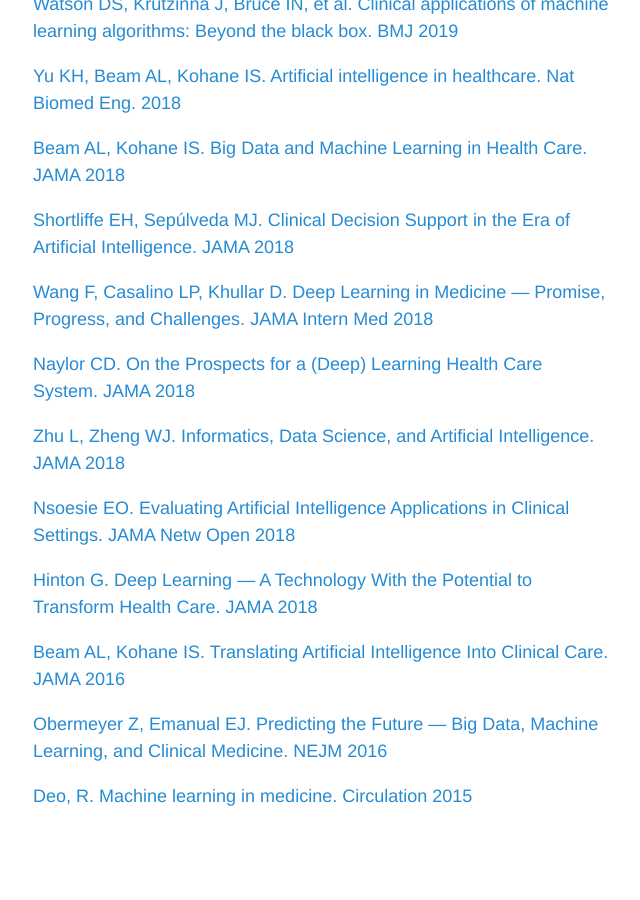
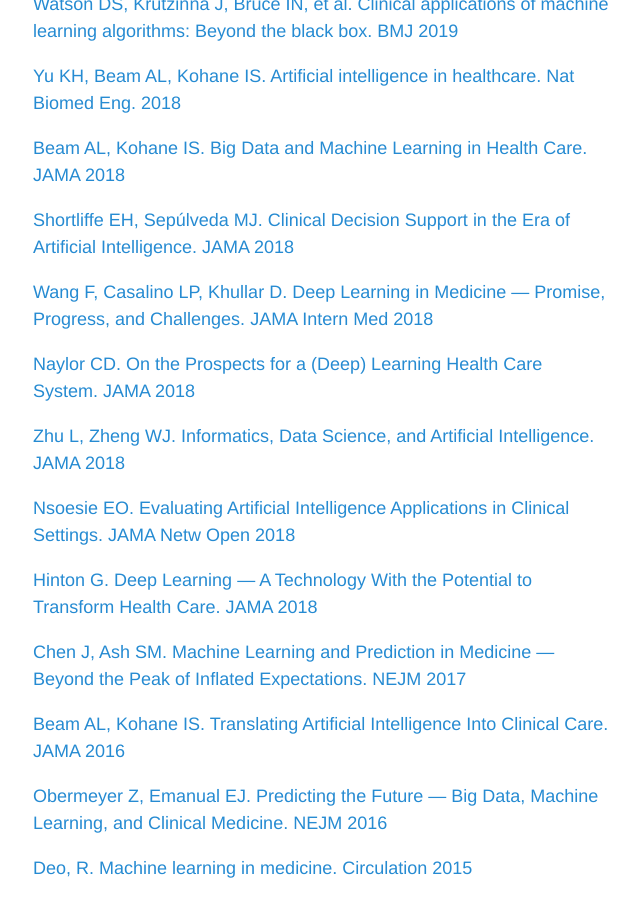
Before and after one commit to erikr/erikr.github.io, a Jekyll site: the page built from _posts/2019-08-24-reviews-on-ml-in-healthcare.md, in a window 1280 px wide and 900 px high, scrolled down 1402 px. Shown: the whole window, without its empty margins (319-959 px from the left). Built offline with Jekyll 4.4.1, drawn with Linux system fonts in a browser that asks for light colours; nearby versions of some CDN libraries; comment, search, counter and statistics services are not loaded; before the commit the page ends 2230 px from its top, so only the background shows below that.

Commit message:
added https://www.nejm.org/doi/10.1056/NEJMp1702071

```diff
--- a/_posts/2019-08-24-reviews-on-ml-in-healthcare.md
+++ b/_posts/2019-08-24-reviews-on-ml-in-healthcare.md
@@ -54,6 +54,8 @@
 
 [Hinton G. Deep Learning — A Technology With the Potential to Transform Health Care. JAMA 2018](https://jamanetwork.com/journals/jama/article-abstract/2701666)
 
+[Chen J, Ash SM. Machine Learning and Prediction in Medicine — Beyond the Peak of Inflated Expectations. NEJM 2017](https://www.nejm.org/doi/10.1056/NEJMp1702071)
+
 [Beam AL, Kohane IS. Translating Artificial Intelligence Into Clinical Care. JAMA 2016](https://jamanetwork.com/journals/jama/article-abstract/2588761)
 
 [Obermeyer Z, Emanual EJ. Predicting the Future — Big Data, Machine Learning, and Clinical Medicine. NEJM 2016](https://www.nejm.org/doi/full/10.1056/NEJMp1606181)
```
